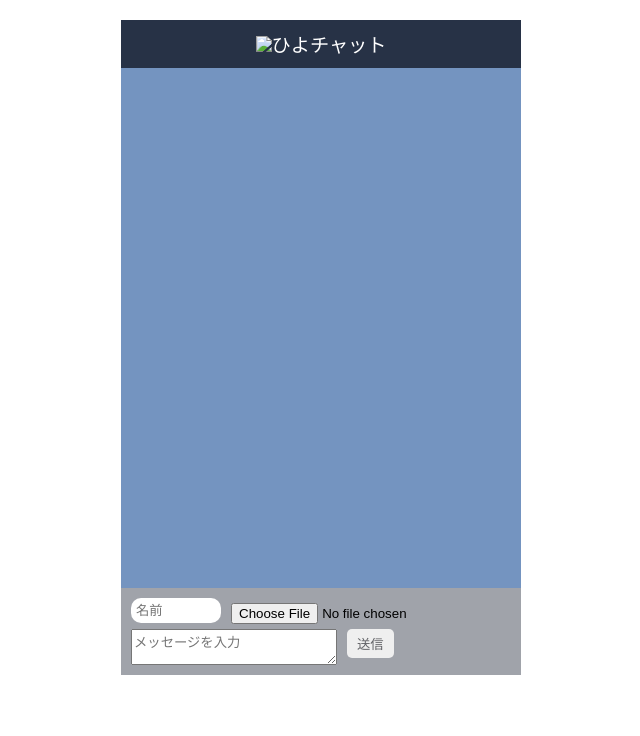
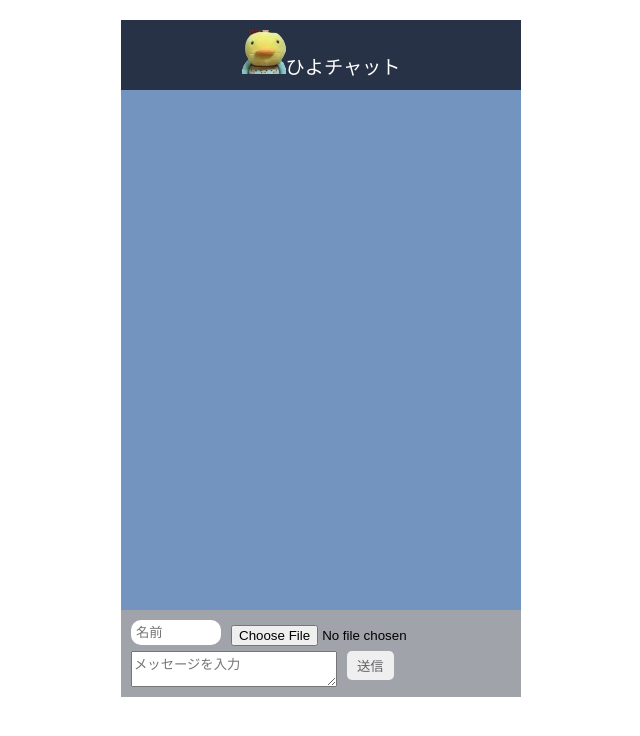
Before and after one commit to Sou36/hiyochat, a website: page public/index.html in a window 1280 px wide. Shown: the whole page, without its empty margins (319-959 px from the left). Drawn offline with Linux system fonts and the light colour scheme.

Commit message:
Add files via upload

```diff
--- a/public/index.html
+++ b/public/index.html
@@ -8,7 +8,7 @@
   </head>
   <body>
   <div class="container">
-    <div class="title"><img src="../assets/syoumen.png" />ひよチャット</div>
+    <div class="title"><img src="./assets/syoumen.png" />ひよチャット</div>
     <div class="contents scroll" id="chat"></div>
 
     <div class="contents input">
```
Also changed, not shown: public/assets/syoumen.png (added).
